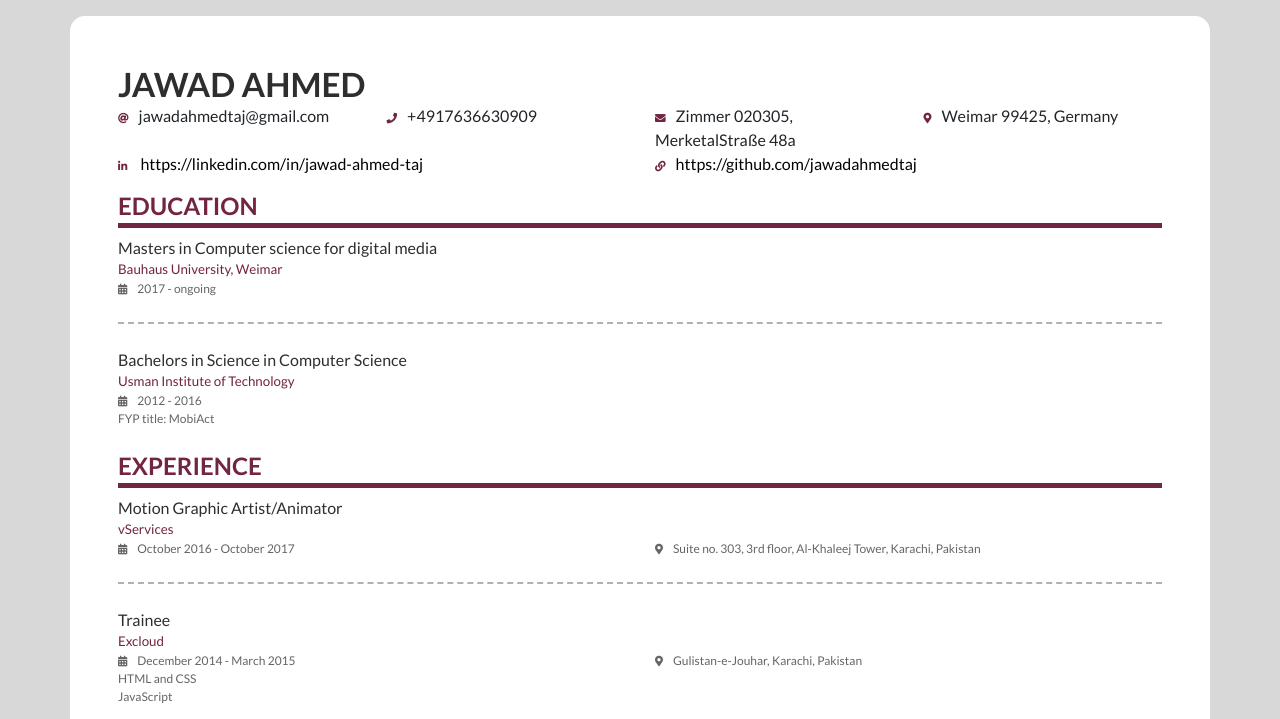
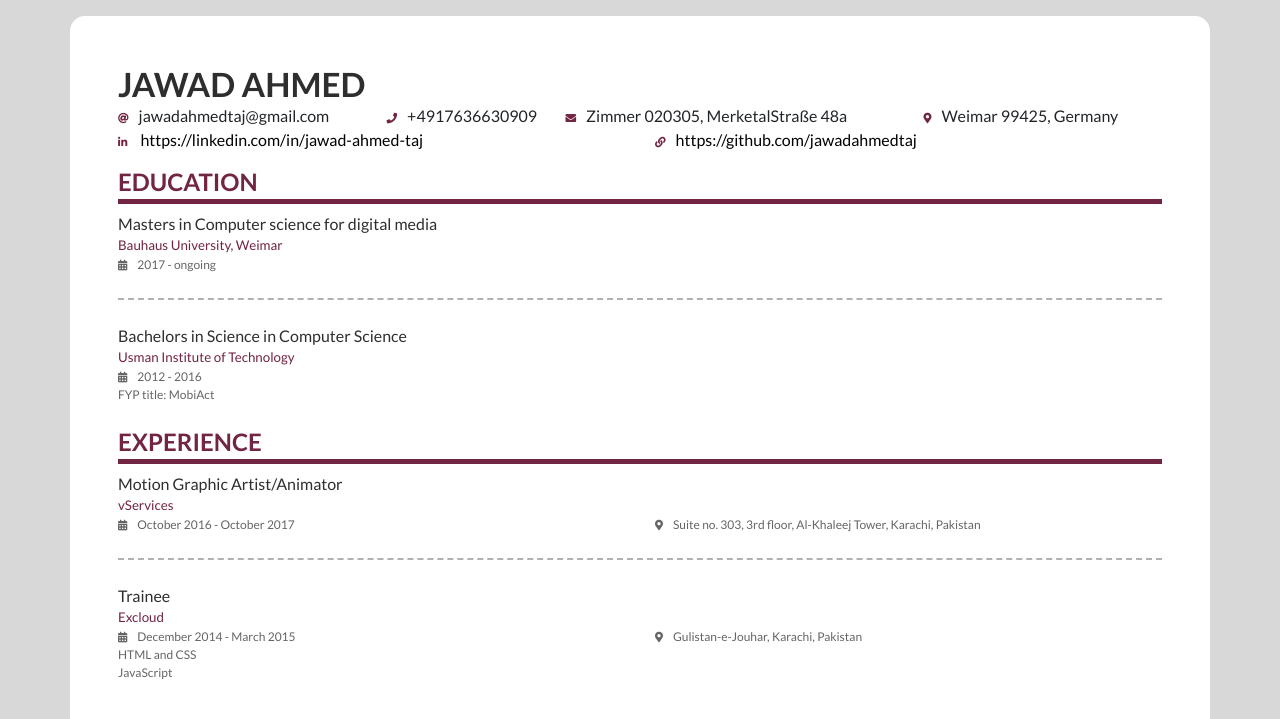
Before and after one commit to jawadahmedtaj/jawadresume, a website: page dist/index.html in a window 1280 px wide. Shown: the top 719 px of the page. Drawn offline with nearby package versions, Linux system fonts and the light colour scheme.

Commit message:
design updated

```diff
--- a/dist/index.html
+++ b/dist/index.html
@@ -27,25 +27,27 @@
     <div class="container my-3 p-5" id="mainContainer">
       <h1 class="mb-0">JAWAD AHMED</h1>
       <div class="row">
-        <div class="col-xl-3">
+        <div class="col-xl-3 pr-0">
           <i class="fas fa-at"></i>jawadahmedtaj@gmail.com
         </div>
-        <div class="col-xl-3"><i class="fas fa-phone"></i>+4917636630909</div>
-        <div class="col-xl-3">
+        <div class="col-xl-2 pr-0">
+          <i class="fas fa-phone"></i>+4917636630909
+        </div>
+        <div class="col-xl-4 pr-0">
           <i class="fas fa-envelope"></i>Zimmer 020305, MerketalStraße 48a
         </div>
-        <div class="col-xl-3">
+        <div class="col-xl-3 pr-0">
           <i class="fas fa-map-marker-alt"></i>Weimar 99425, Germany
         </div>
       </div>
       <div class="row">
-        <div class="col-md-6">
+        <div class="col-xl-6">
           <a target="_blank" href="https://linkedin.com/in/jawad-ahmed-taj"
             ><i class="fab fa-linkedin-in"></i>
             https://linkedin.com/in/jawad-ahmed-taj</a
           >
         </div>
-        <div class="col-md-6">
+        <div class="col-xl-6">
           <a target="_blank" href="https://github.com/jawadahmedtaj "
             ><i class="fas fa-link"></i>https://github.com/jawadahmedtaj
           </a>
```
